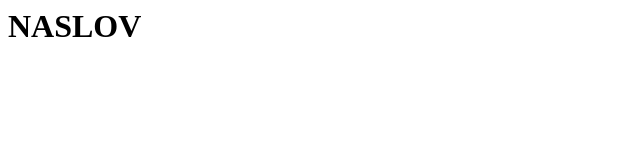
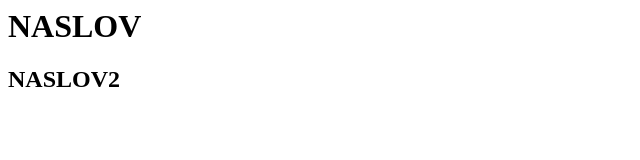
Before and after one commit to Hirmaa/rs1-v01-git, a plain HTML site: page index.html in a window 1280 px wide. Shown: the whole page, without its empty margins (0-640 px from the left). Drawn offline with Linux system fonts and the light colour scheme.

Commit message:
Dodat opis

```diff
--- a/index.html
+++ b/index.html
@@ -1 +1,2 @@
 <h1>NASLOV</h1>
+<h2>NASLOV2</h2>
```
